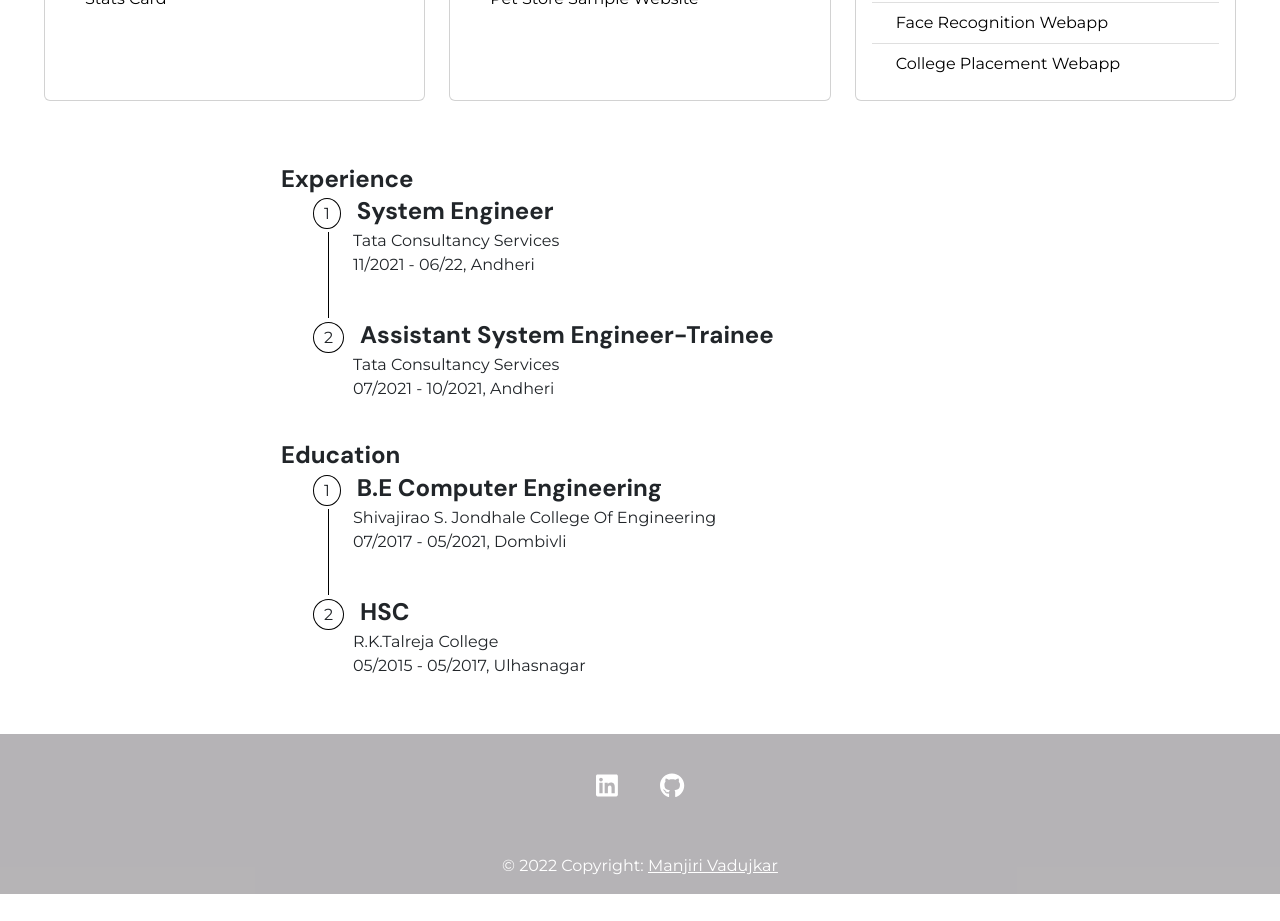
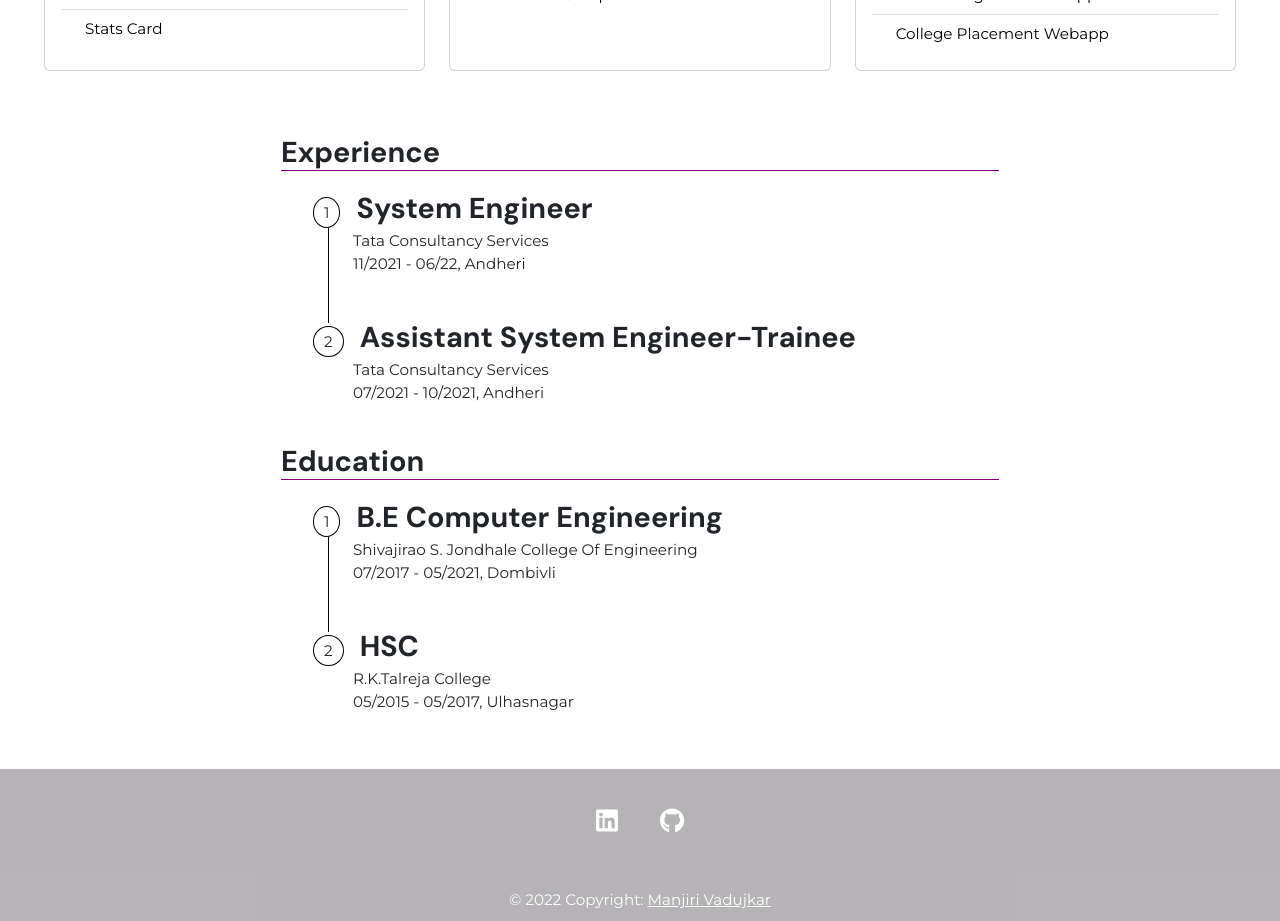
Before and after one commit to manjiri-vadujkar/portfolio, a React (Create React App) app: page / in a window 1280 px wide. Shown: the part 1420-2341 px from the top of the page. Before the commit the page ends 2314 px from the top, so only its background shows below. Built offline with nearby package versions, Linux system fonts and the light colour scheme.

Commit message:
Minor Styling Changes

```diff
--- a/src/App.css
+++ b/src/App.css
@@ -5,9 +5,10 @@
   --blue-8: 245 72% 22%;
 
   /* Font Size */
-  --fs-heading: 3rem;
-  --fs-nav: 1.5rem;
-  --fs-listHeading: 1.5rem;
+  --fs-heading: calc(1.2rem + 0.75vw);
+  --fs-nav: calc(1rem + 0.5vw);
+  --fs-listHeading: calc(1.2rem + 0.75vw);
+  --fs-body: calc(0.75rem + 0.25vw);
 
   /* Font Family */
   --ff-headings: "DM Sans", sans-serif;
@@ -17,6 +18,7 @@
 body {
   font-family: var(--ff-body);
   font-weight: 400;
+  font-size: var(--fs-body);
 }
 
 /* Navbar */
@@ -130,20 +132,14 @@ body {
 #timeline {
   padding: 1rem 1rem;
 }
+
+#timeline h5 {
+  border-bottom: 1px solid purple;
+}
+
 .timeline-list {
   list-style: none;
-}
-
-.timeline-list li {
-  padding-bottom: 11px;
-  margin-bottom: 29px;
-  position: relative;
-}
-
-.timeline-list li span:first-child {
-  border-radius: 50%;
-  border: 1px solid black;
-  padding: 5px 10px;
+  margin: 1rem 0rem;
 }
 
 .textHeading {
@@ -155,18 +151,55 @@ body {
 
 .text {
   margin-left: 2.5rem;
-}
-.verticalLine {
-  position: absolute;
-  height: 90%;
-  margin: 1rem 0;
-  width: 1px;
-  border-left: 1px solid black;
-  left: 15px;
-  top: 23px;
+  font-size: var(--fs-body);
 }
 
 /* Footer */
 footer {
   background-color: rgba(12, 6, 14, 0.3);
 }
+
+/* Media Query for Timeline */
+@media (min-width: 456px) {
+  .verticalLine {
+    position: absolute;
+    height: 95%;
+    margin: calc(0.75rem + 0.5vw) 0;
+    width: 1px;
+    border-left: 1px solid black;
+    left: 15px;
+    top: 23px;
+  }
+
+  .timeline-list li {
+    padding-bottom: 11px;
+    margin-bottom: 29px;
+    position: relative;
+  }
+
+  .timeline-list li span:first-child {
+    border-radius: 50%;
+    border: 1px solid black;
+    padding: 5px 10px;
+  }
+}
+
+@media (max-width: 455px) {
+  .timeline-list {
+    counter-reset: li;
+  }
+  .timeline-list li {
+    font-size: 2rem;
+  }
+
+  .timeline-list li:before {
+    counter-increment: li;
+    content: counter(li, decimal-leading-zero);
+    color: purple;
+    margin-right: 0.25em;
+  }
+
+  .index {
+    visibility: hidden;
+  }
+}
--- a/src/components/Education.js
+++ b/src/components/Education.js
@@ -7,7 +7,7 @@ export default function Education() {
         <h5 className="card-title">Experience</h5>
         <ul className="timeline-list">
           <li>
-            <span>1</span>
+            <span className="index">1</span>
             <span className="textHeading">
               System Engineer
               <br />
@@ -19,7 +19,7 @@ export default function Education() {
             <div class="verticalLine"></div>
           </li>
           <li>
-            <span>2</span>
+            <span className="index">2</span>
             <span className="textHeading">
               Assistant System Engineer-Trainee
               <br />
@@ -34,7 +34,7 @@ export default function Education() {
         <h5 className="card-title">Education</h5>
         <ul className="timeline-list">
           <li>
-            <span>1</span>
+            <span className="index">1</span>
             <span className="textHeading">
               B.E Computer Engineering
               <br />
@@ -47,7 +47,7 @@ export default function Education() {
             <div class="verticalLine"></div>
           </li>
           <li>
-            <span>2</span>
+            <span className="index">2</span>
             <span className="textHeading">
               HSC
               <br />
```
